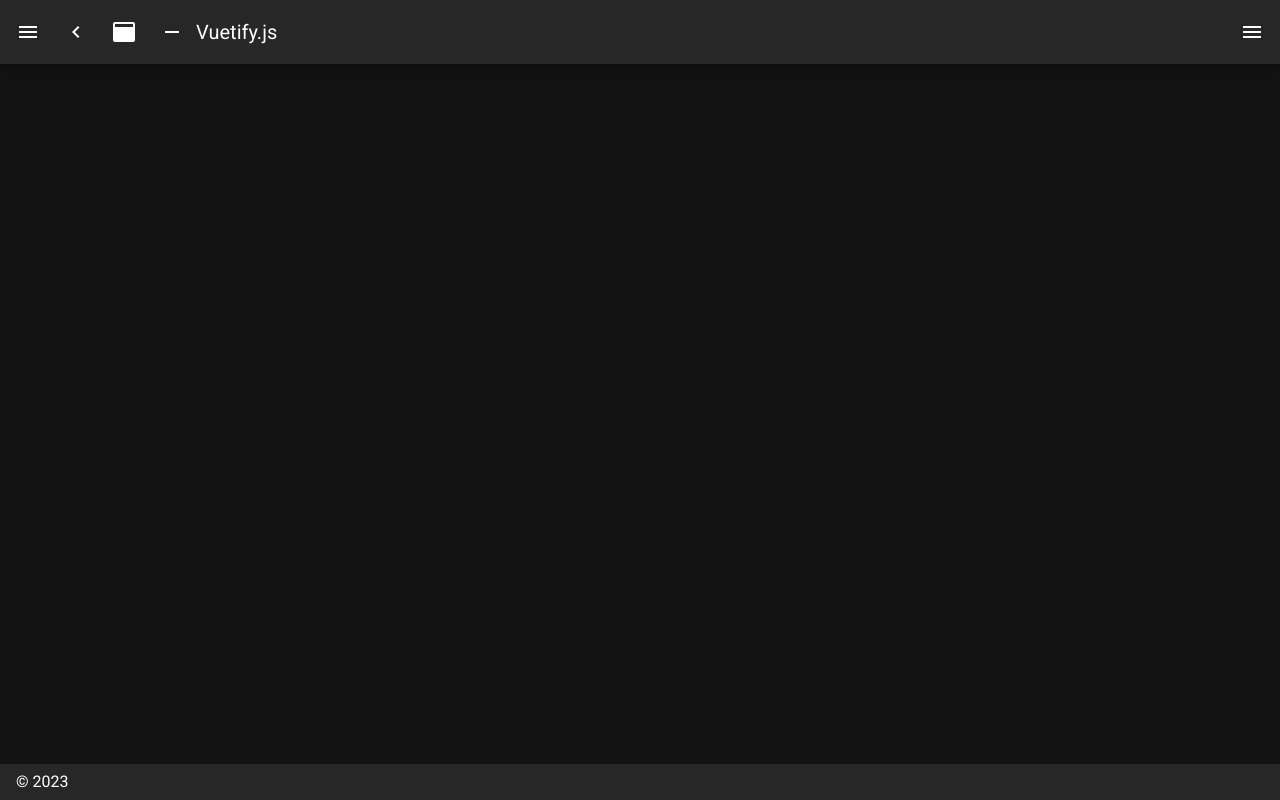
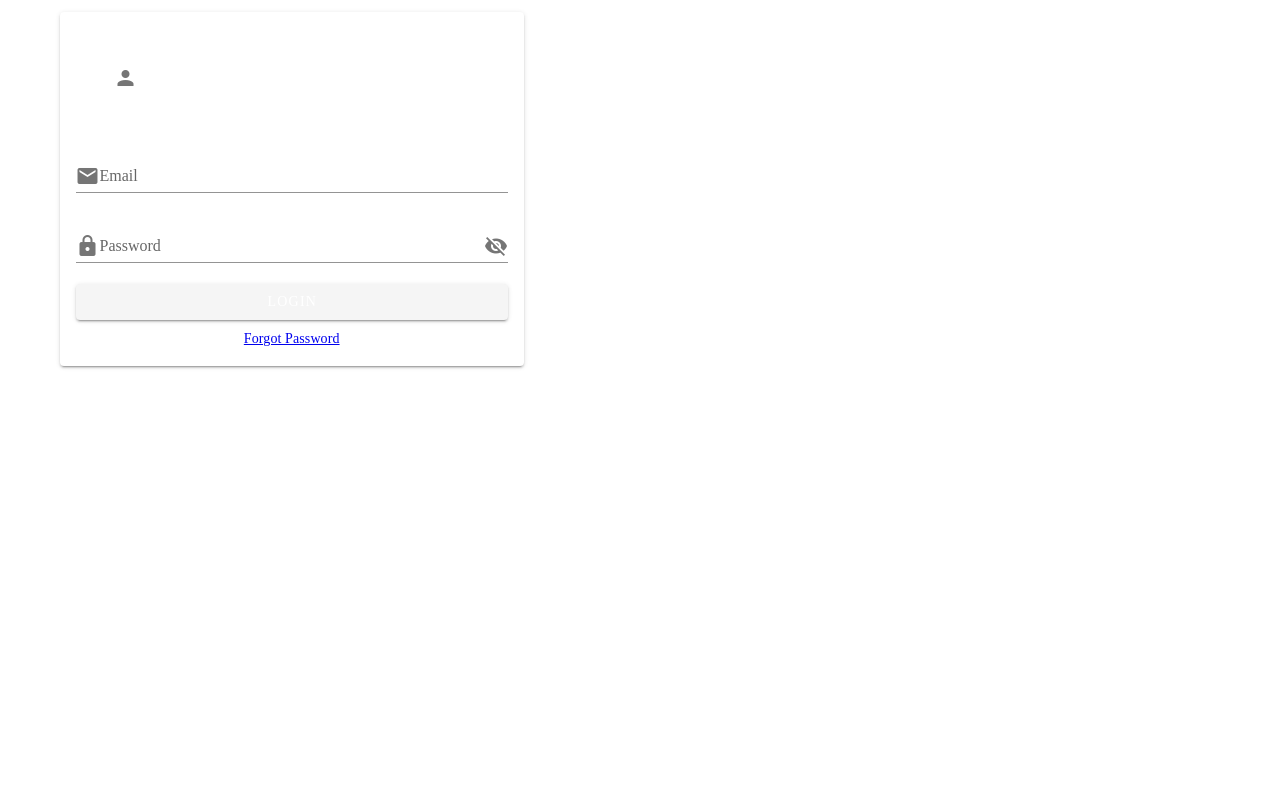
Before and after one commit to sauravkumal/health-frontend, a Nuxt app: page /login in a window 1280 px wide. Before the commit this address had no page. Built offline with nearby package versions, Linux system fonts and the light colour scheme; no server answers.

Commit message:
auth added

```diff
--- a/nuxt.config.js
+++ b/nuxt.config.js
@@ -30,7 +30,9 @@ export default {
   ],
 
   // Plugins to run before rendering page: https://go.nuxtjs.dev/config-plugins
-  plugins: [],
+  plugins: [
+    {src: '~/plugins/vee-validate.js'}
+  ],
 
   // Auto import components: https://go.nuxtjs.dev/config-components
   components: true,
@@ -56,7 +58,8 @@ export default {
   // Modules: https://go.nuxtjs.dev/config-modules
   modules: [
     // https://go.nuxtjs.dev/axios
-    '@nuxtjs/axios'
+    '@nuxtjs/axios',
+    '@nuxtjs/auth-next'
   ],
 
   // Axios module configuration: https://go.nuxtjs.dev/config-axios
@@ -109,7 +112,7 @@ export default {
   vuetify: {
     customVariables: ['~/assets/variables.scss'],
     theme: {
-      dark: true,
+      dark: false,
       themes: {
         dark: {
           primary: colors.blue.darken2,
--- a/package.json
+++ b/package.json
@@ -19,6 +19,7 @@
     "@nuxtjs/pwa": "^3.3.5",
     "core-js": "^3.25.3",
     "nuxt": "^2.15.8",
+    "vee-validate": "3",
     "vue": "^2.7.10",
     "vue-server-renderer": "^2.7.10",
     "vue-template-compiler": "^2.7.10",
--- a/pages/index.vue
+++ b/pages/index.vue
@@ -2,15 +2,16 @@
   <v-row justify="center" align="center">
     <v-col cols="12" sm="8" md="6">
       <v-card class="logo py-4 d-flex justify-center">
-        <NuxtLogo />
-        <VuetifyLogo />
+        <NuxtLogo/>
+        <VuetifyLogo/>
       </v-card>
       <v-card>
         <v-card-title class="headline">
           Welcome to the Vuetify + Nuxt.js template
         </v-card-title>
         <v-card-text>
-          <p>Vuetify is a progressive Material Design component framework for Vue.js. It was designed to empower developers to create amazing applications.</p>
+          <p>Vuetify is a progressive Material Design component framework for Vue.js. It was designed to empower
+            developers to create amazing applications.</p>
           <p>
             For more information on Vuetify, check out the <a
             href="https://vuetifyjs.com"
@@ -40,7 +41,8 @@
             issue board
           </a>.
           </p>
-          <p>Thank you for developing with Vuetify and I look forward to bringing more exciting features in the future.</p>
+          <p>Thank you for developing with Vuetify and I look forward to bringing more exciting features in the
+            future.</p>
           <div class="text-xs-right">
             <em><small>&mdash; John Leider</small></em>
           </div>
@@ -62,7 +64,7 @@
           </a>
         </v-card-text>
         <v-card-actions>
-          <v-spacer />
+          <v-spacer/>
           <v-btn
             color="primary"
             nuxt
@@ -78,6 +80,7 @@
 
 <script>
 export default {
-  name: 'IndexPage'
+  name: 'IndexPage',
+  middleware: 'auth',
 }
 </script>
--- /dev/null
+++ b/pages/login.vue
@@ -0,0 +1,104 @@
+<template>
+  <v-container class="fill-height justify-center">
+    <v-card elevation="4" class="tw-w-full sm:tw-w-1/2 md:tw-w-2/5">
+      <v-card-title class="justify-center">
+        <v-avatar size="100">
+          <v-icon>mdi-account</v-icon>
+        </v-avatar>
+      </v-card-title>
+      <v-card-text>
+        <v-form @submit.prevent="login">
+          <ValidationObserver ref="loginValidator">
+            <ValidationProvider name="Email" vid="email" rules="required|email" v-slot="{errors}">
+              <v-text-field label="Email"
+                            v-model:trim="email"
+                            prepend-inner-icon="mdi-email"
+                            :error-messages="errors"/>
+            </ValidationProvider>
+            <ValidationProvider vid="password" name="Password" rules="required" v-slot="{errors}">
+
+              <v-text-field v-model="password"
+                            label="Password"
+                            :type="showPassword ? 'text' : 'password'"
+                            :append-icon="showPassword ? 'mdi-eye' : 'mdi-eye-off'"
+                            @click:append="showPassword = !showPassword"
+                            :error-messages="errors"
+                            prepend-inner-icon="mdi-lock"/>
+            </ValidationProvider>
+          </ValidationObserver>
+
+          <v-btn type="submit" :loading="loggingIn" block color="primary">Login</v-btn>
+
+        </v-form>
+        <div class="tw-flex tw-justify-center tw-mt-2">
+          <NuxtLink to="/forgotpassword">
+            Forgot Password
+          </NuxtLink>
+        </div>
+
+      </v-card-text>
+    </v-card>
+  </v-container>
+</template>
+
+<script>
+export default {
+  name: "LoginPage",
+  middleware: 'auth',
+  auth: 'guest',
+  layout: 'plain',
+  head: {
+    title: 'Login'
+  },
+  data() {
+    return {
+      email: '',
+      password: '',
+      loggingIn: false,
+      showPassword: false,
+      playerId: null
+    }
+  },
+
+  mounted() {
+    if (this.$OneSignal) {
+      this.$OneSignal.push(() => {
+        this.$OneSignal.isPushNotificationsEnabled((isEnabled) => {
+          if (isEnabled) {
+            this.$OneSignal.getUserId((userId) => {
+              this.playerId = userId
+            })
+          }
+        })
+      })
+    }
+  },
+
+  methods: {
+    login() {
+      this.$refs.loginValidator.validate()
+        .then(valid => {
+          if (valid) {
+            this.loggingIn = true
+            this.$auth.loginWith('laravelSanctum', {
+              data: {
+                email: this.email,
+                password: this.password,
+                playerId: this.playerId
+              }
+            }).then(resp => {
+              this.loggingIn = false
+            })
+              .catch(error => {
+                this.loggingIn = false
+                this.$refs.loginValidator.setErrors(error.response.data.errors)
+              })
+          }
+        })
+    }
+  }
+}
+</script>
+
+<style scoped>
+</style>
--- /dev/null
+++ b/plugins/vee-validate.js
@@ -0,0 +1,20 @@
+import Vue from 'vue'
+import {extend, ValidationObserver, ValidationProvider} from 'vee-validate'
+import {email, required} from 'vee-validate/dist/rules'
+
+
+// Add a rule.
+
+extend('required', {
+  ...required,
+  message: '{_field_} is required',
+})
+extend('email', {
+  ...email,
+  message: 'Email must be valid',
+})
+
+
+// Register it globally
+Vue.component('ValidationProvider', ValidationProvider)
+Vue.component('ValidationObserver', ValidationObserver)
```
Also changed, not shown: 1 other file (tests, documents, lock files or other folders). Lines whose indentation alone changed are shown as unchanged.
